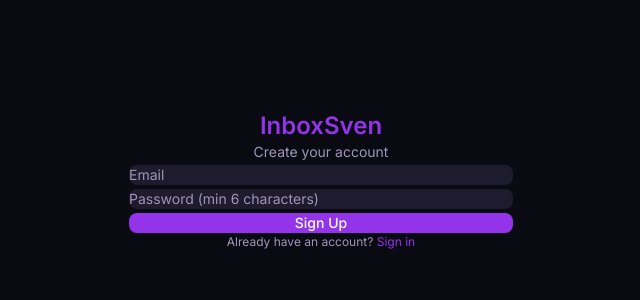
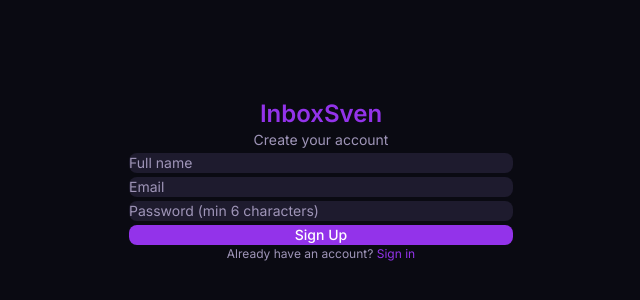
Before and after one commit to XoxoNevada/Inboxsven, a React (Vite) app: page /signup in a window 1280 px wide. Shown: the part 220-520 px from the top of the page, without its empty margins (319-959 px from the left). Built offline with nearby package versions, Linux system fonts and the light colour scheme; the HTML template or start-up script is replaced by a standard one.

Commit message:
Add full_name to signup
Co-authored-by: XoxoNevada <135300531+XoxoNevada@users.noreply.github.com>

```diff
--- a/src/pages/Signup.tsx
+++ b/src/pages/Signup.tsx
@@ -52,6 +52,15 @@ export default function Signup() {
               <div className="rounded-lg bg-destructive/10 px-4 py-2 text-sm text-destructive">{error}</div>
             )}
             <input
+              type="text"
+              placeholder="Full name"
+              value={fullName}
+              onChange={(e) => setFullName(e.target.value)}
+              required
+              maxLength={100}
+              className="w-full rounded-lg bg-secondary px-4 py-2.5 text-sm text-foreground placeholder:text-muted-foreground outline-none focus:ring-1 focus:ring-ring"
+            />
+            <input
               type="email"
               placeholder="Email"
               value={email}
```
